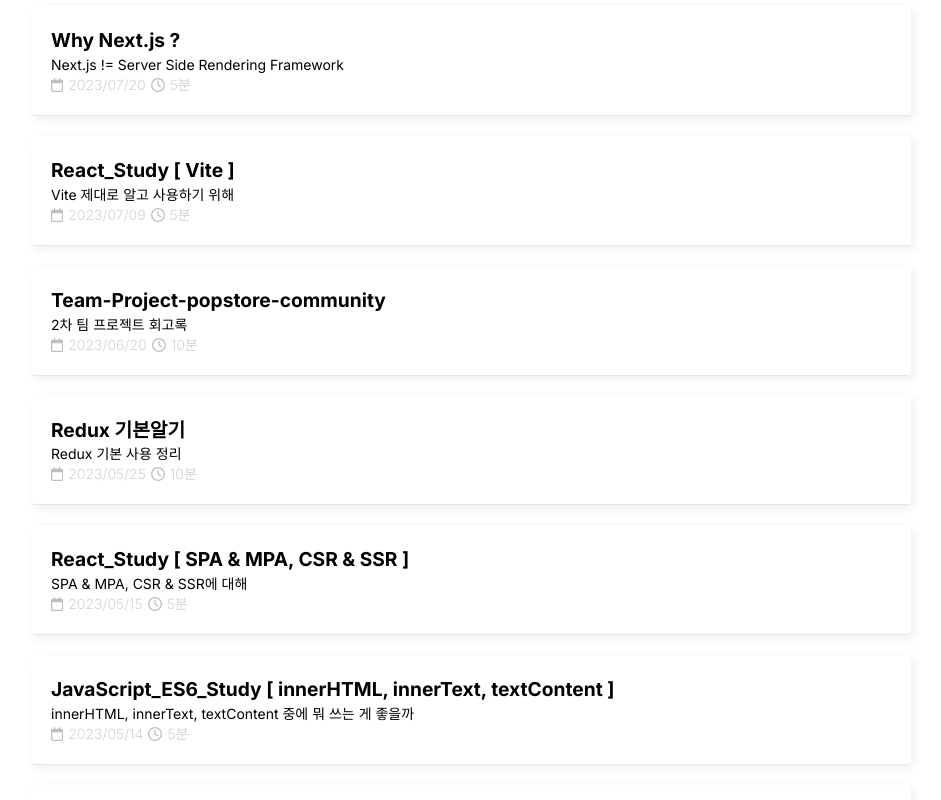
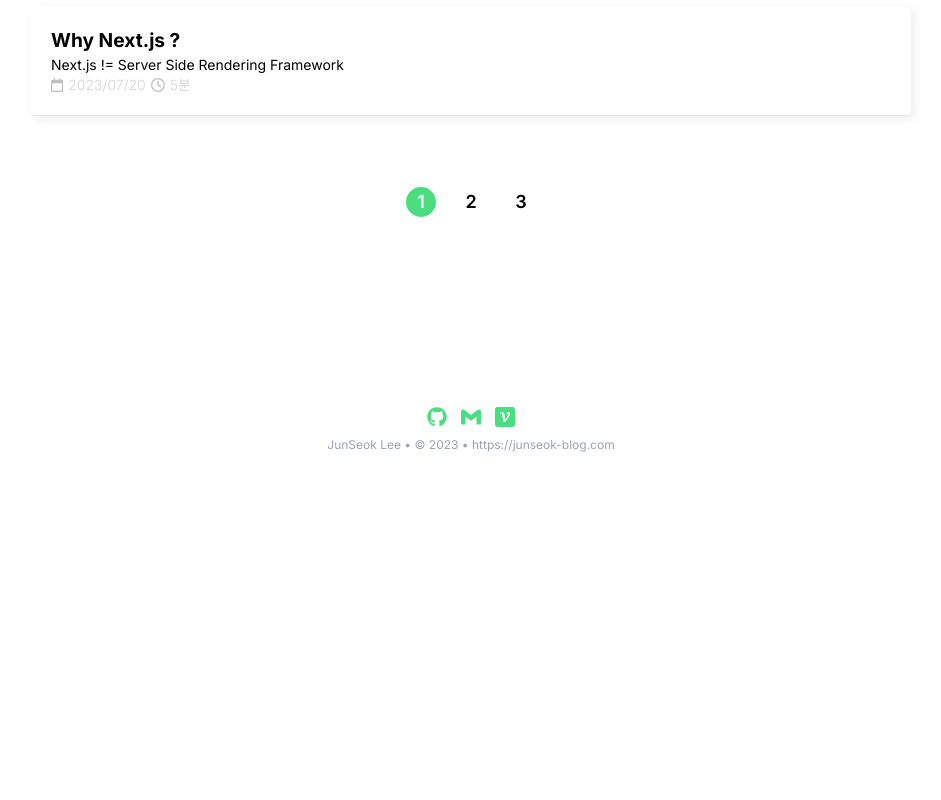
Before and after one commit to leeleeleeleejun/JunSeokBlog, a Next.js app: page / in a window 1280 px wide. Shown: the part 760-1560 px from the top of the page, without its empty margins (169-1110 px from the left). After the commit the page ends 1243 px from the top, so only its background shows below. Built offline with nearby package versions, Linux system fonts and the light colour scheme.

Commit message:
feat: 전체 게시글 페이지네이션 기능 구현

```diff
--- /dev/null
+++ b/src/app/(category)/[group]/page.tsx
@@ -0,0 +1,23 @@
+import Pagination from "@/components/Pagination";
+import PostList from "@/components/PostList";
+import { getAllPosts, getPostCategories } from "@/lib/api";
+
+export default function Page({ params }: { params: { group: string } }) {
+  const { group } = params;
+  const getCategories = getPostCategories();
+  const posts = getAllPosts(getCategories, [
+    "category",
+    "slug",
+    "title",
+    "description",
+    "date",
+    "readTime",
+    "tags",
+  ]);
+  return (
+    <>
+      <PostList posts={posts} group={Number(group)} />
+      <Pagination totalPosts={posts.length} currPage={Number(group)} />
+    </>
+  );
+}
--- a/src/app/(category)/[category]/page.tsx
+++ b/src/app/(category)/category/[category]/page.tsx
@@ -1,4 +1,4 @@
-import PostItem from "@/components/PostItem";
+import PostList from "@/components/PostList";
 import { getPostsByCategory } from "@/lib/api";
 import { Metadata } from "next";
 import { notFound } from "next/navigation";
@@ -28,7 +28,7 @@
 }: {
   params: { category: string };
 }) {
-  const getCategories = getPostsByCategory(params.category, [
+  const getPosts = getPostsByCategory(params.category, [
     "category",
     "slug",
     "title",
@@ -38,21 +38,7 @@
     "readTime",
   ]);
 
-  if (getCategories.length < 1) notFound();
+  if (getPosts.length < 1) notFound();
 
-  return (
-    <ul>
-      {getCategories.map((post, index) => (
-        <PostItem
-          key={index}
-          category={post.category}
-          slug={post.slug}
-          title={post.title}
-          description={post.description}
-          date={post.date}
-          readTime={post.readTime}
-        />
-      ))}
-    </ul>
-  );
+  return <PostList posts={getPosts} group={1} />;
 }
--- a/src/app/(category)/page.tsx
+++ b/src/app/(category)/page.tsx
@@ -1,5 +1,6 @@
+import PostList from "@/components/PostList";
+import Pagination from "@/components/Pagination";
 import { getAllPosts, getPostCategories } from "../../lib/api";
-import PostItem from "@/components/PostItem";
 
 export default function Home() {
   const getCategories = getPostCategories();
@@ -12,19 +13,11 @@
     "readTime",
     "tags",
   ]);
+
   return (
-    <ul className="w-[100%]">
-      {posts.map((post, index) => (
-        <PostItem
-          key={index}
-          category={post.category}
-          slug={post.slug}
-          title={post.title}
-          description={post.description}
-          date={post.date}
-          readTime={post.readTime}
-        />
-      ))}
-    </ul>
+    <>
+      <PostList posts={posts} group={1} />
+      <Pagination totalPosts={posts.length} currPage={1} />
+    </>
   );
 }
--- a/src/app/layout.tsx
+++ b/src/app/layout.tsx
@@ -41,7 +41,7 @@
         <main className="max-w-[900px] min-h-[500px] m-auto p-[10px]">
           {children}
         </main>
-        <footer className="flex flex-col mt-[200px] py-[30px] text-xs text-gray-400">
+        <footer className="flex flex-col mt-[150px] py-[30px] text-xs text-gray-400">
           <nav className="flex justify-center">
             <Link href="https://github.com/leeleeleeleejun" target="_blank">
               <GitHubIcon />
--- a/src/components/Categories.tsx
+++ b/src/components/Categories.tsx
@@ -12,7 +12,9 @@
   }[];
 }) {
   const pathname = usePathname();
-  const isActive = pathname === "/";
+  // 페이지 네이션 경우 / 뒤에 숫자가 붙을 수 있기때문에 정규식으로 분리
+  const pattern = /^\/(\d+)?$/;
+  const isActive = pattern.test(pathname);
 
   return (
     <aside className="flex flex-col min-[1200px]:absolute top-[120px] left-[-16%] mb-[10px]">
@@ -26,11 +28,12 @@
           {`All`}
         </Category>
         {categories.map((item, index) => {
-          const isActive = pathname.startsWith("/" + item.category);
+          const url = `/category/${item.category}`;
+          const isActive = pathname.startsWith(url);
           return (
             <Category
               key={index}
-              href={`/${item.category}`}
+              href={url}
               quantity={item.quantity}
               isActive={isActive}
             >
--- /dev/null
+++ b/src/components/Pagination.tsx
@@ -0,0 +1,37 @@
+"use client";
+import Link from "next/link";
+import { usePathname } from "next/navigation";
+
+export default function Pagination({
+  totalPosts,
+  currPage,
+}: {
+  totalPosts: number;
+  currPage: number;
+}) {
+  const pathname = usePathname();
+  const totalPage = Math.ceil(totalPosts / 5);
+
+  return (
+    <ul className="flex justify-center mt-[50px]">
+      {Array(totalPage)
+        .fill(0)
+        .map((_, i) => {
+          const currPath = pathname.split("/")[pathname.length - 1];
+          // 메인페이지 경우 1로 표시
+          const _currPath = currPath === "" ? 1 : currPath;
+          const isActive = i + 1 === Number(_currPath);
+          return (
+            <li
+              key={i}
+              className={`w-[30px] h-[30px] mx-[10px] rounded-full text-center text-lg font-semibold leading-[30px] ${
+                isActive ? "bg-mainGreen text-white" : "hover:underline"
+              }`}
+            >
+              <Link href={`/${i === 0 ? "" : i + 1}`}>{i + 1}</Link>
+            </li>
+          );
+        })}
+    </ul>
+  );
+}
--- /dev/null
+++ b/src/components/PostList.tsx
@@ -0,0 +1,26 @@
+import PostItem from "./PostItem";
+import { Items } from "../lib/api";
+
+export default function PostList({
+  posts,
+  group,
+}: {
+  posts: Items[];
+  group: number;
+}) {
+  return (
+    <ul className="w-[100%] h-[650px]">
+      {posts.slice((group - 1) * 5, group * 5).map((post, index) => (
+        <PostItem
+          key={index}
+          category={post.category}
+          slug={post.slug}
+          title={post.title}
+          description={post.description}
+          date={post.date}
+          readTime={post.readTime}
+        />
+      ))}
+    </ul>
+  );
+}
--- a/src/lib/api.ts
+++ b/src/lib/api.ts
@@ -33,6 +33,10 @@
   }
 }
 
+export type Items = {
+  [key: string]: string;
+};
+
 export function getPostBySlug(
   category: string,
   slug: string,
@@ -43,10 +47,6 @@
     const fullPath = join(rootPostDirectory, category, `${realSlug}.mdx`);
     const fileContents = fs.readFileSync(fullPath, "utf8");
     const { data, content } = matter(fileContents);
-    type Items = {
-      [key: string]: string;
-    };
-
     const items: Items = {};
 
     // Ensure only the minimal needed data is exposed
@@ -64,7 +64,6 @@
         items[field] = data[field];
       }
     });
-
     return items;
   } catch (error) {
     return {};
```
